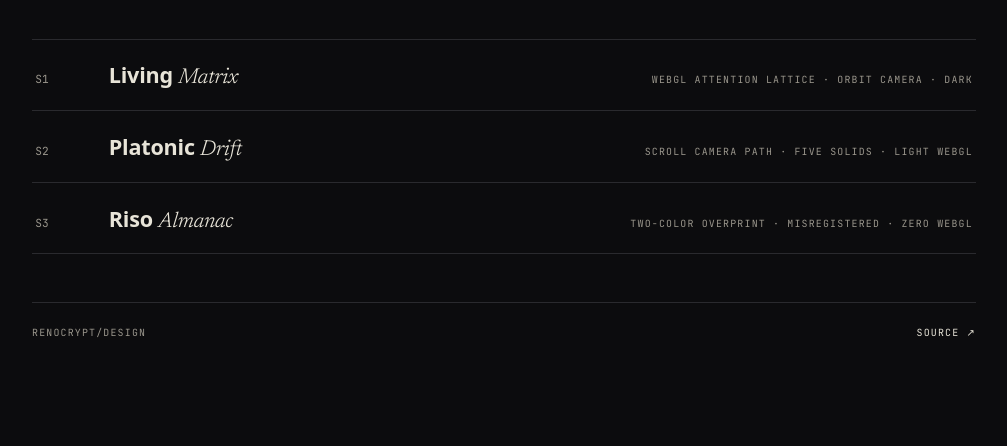
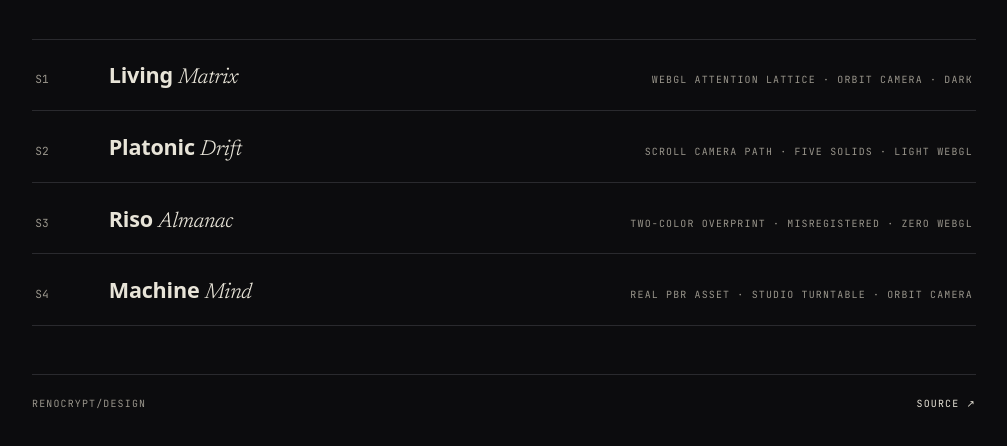
Before and after one commit to renocrypt/design, a plain HTML site: page index.html in a window 1280 px wide. Shown: the part 214-660 px from the top of the page, without its empty margins (136-1143 px from the left). Drawn offline with Linux system fonts and the light colour scheme; a web font is replaced by a local one.

Commit message:
picker + switcher: list S4

```diff
--- a/index.html
+++ b/index.html
@@ -68,6 +68,11 @@
         <span class="name">Riso <em>Almanac</em></span>
         <span class="meta">two-color overprint · misregistered · zero WebGL</span>
       </a></li>
+      <li><a href="/s4-machine-mind.html">
+        <span class="idx">S4</span>
+        <span class="name">Machine <em>Mind</em></span>
+        <span class="meta">real PBR asset · studio turntable · orbit camera</span>
+      </a></li>
     </ul>
   </main>
   <footer>
--- a/switcher.js
+++ b/switcher.js
@@ -4,6 +4,7 @@
     { href: "/s1-living-matrix.html", label: "S1 · Living Matrix" },
     { href: "/s2-platonic-drift.html", label: "S2 · Platonic Drift" },
     { href: "/s3-riso-almanac.html", label: "S3 · Riso Almanac" },
+    { href: "/s4-machine-mind.html", label: "S4 · Machine Mind" },
   ];
   const here = location.pathname;
   const idx = items.findIndex((i) => here.endsWith(i.href));
```
